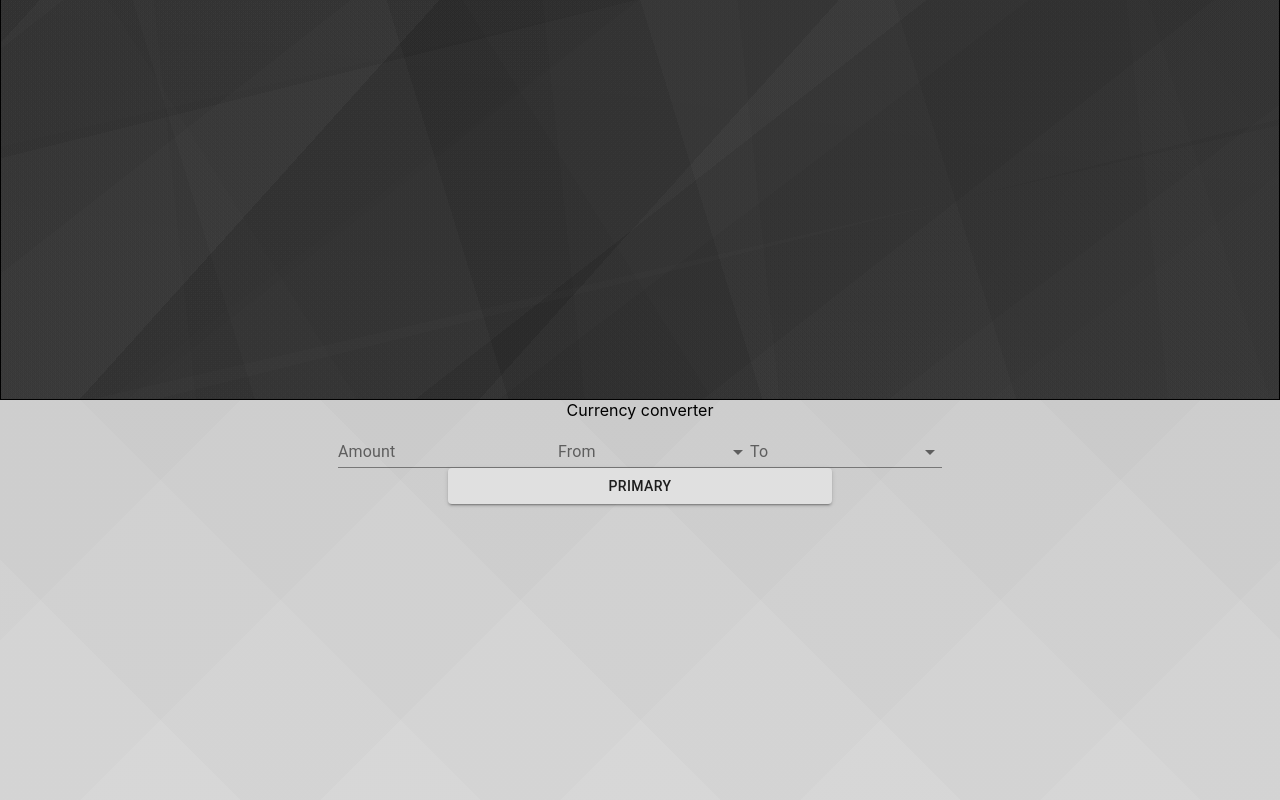
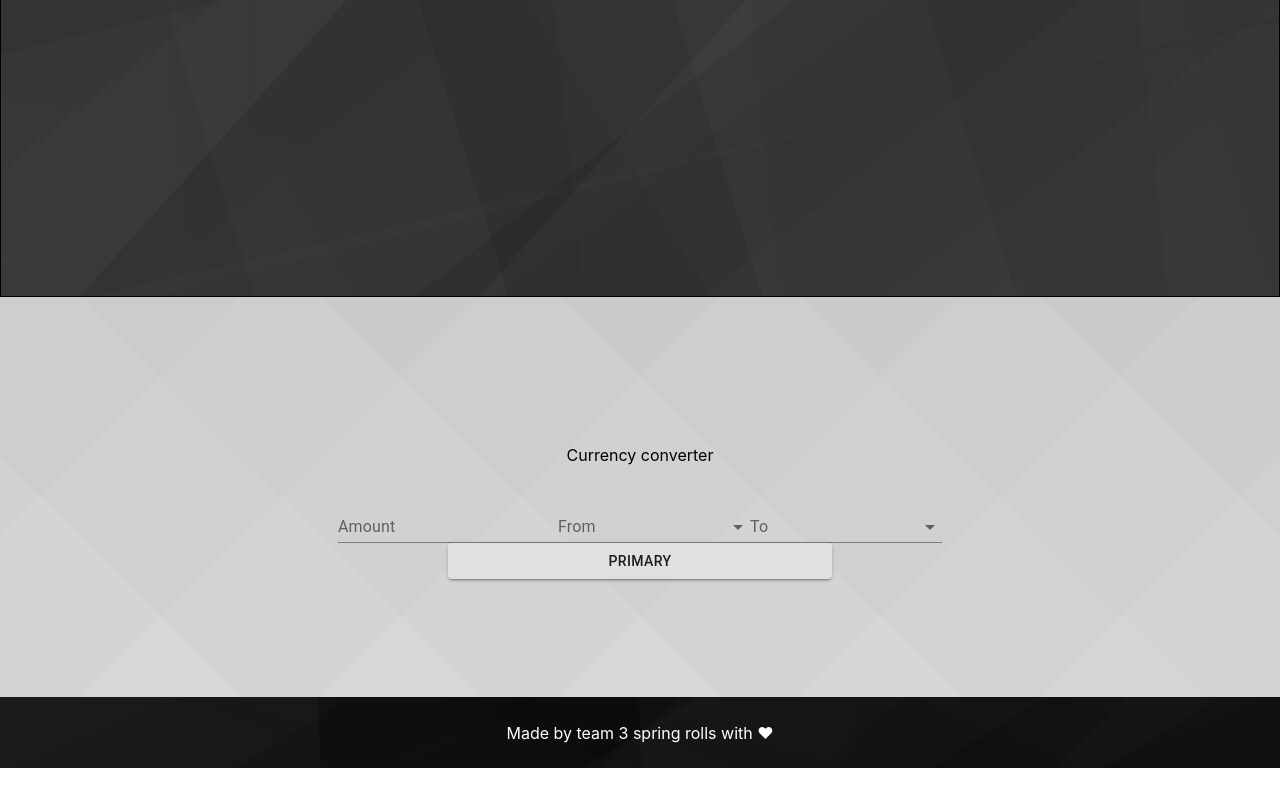
Before and after one commit to VickelLeung/SOEN487_A3, a React (Create React App) app: page / in a window 1280 px wide. Shown: the part 505-1305 px from the top of the page. After the commit the page ends 1273 px from the top, so only its background shows below. Built offline with nearby package versions, Linux system fonts and the light colour scheme; no server answers.

Commit message:
updated client

```diff
--- a/src/App.js
+++ b/src/App.js
@@ -5,13 +5,15 @@ import "./App.css";
 import { Homepage } from "./Section/Homepage";
 import { Navigation } from "./component/Navigation/Navigation";
 import { ConvertCurrency } from "./Section/ConvertCurrency";
+import { Footer } from "./Section/Footer";
 
 function App() {
   return (
     <Wrapper>
-      <Navigation />
+      {/* <Navigation /> */}
       <Homepage />
       <ConvertCurrency />
+      <Footer />
     </Wrapper>
   );
 }
--- a/src/Section/ConvertCurrency.js
+++ b/src/Section/ConvertCurrency.js
@@ -6,44 +6,98 @@ import InputLabel from "@material-ui/core/InputLabel";
 import MenuItem from "@material-ui/core/MenuItem";
 import FormControl from "@material-ui/core/FormControl";
 import Select from "@material-ui/core/Select";
+import axios from "axios";
 
 class ConvertCurrency extends PureComponent {
+  state = {
+    amount: "",
+    fromCurrency: "",
+    toCurrency: ""
+  };
+
+  componentDidMount = () => {
+    axios
+      .get("https://soen487a2backend.herokuapp.com/API/convert_currency")
+      .then(res => {
+        console.log(res.data);
+      })
+      .catch(err => {
+        console.log(err);
+      });
+  };
+
+  convertCurrency = () => {};
+
+  setFromCurrency = currency => {
+    this.setState({ FromCurrency: currency });
+  };
+
+  setToCurrency = currency => {
+    this.setState({ toCurrency: currency });
+  };
+
   render() {
     return (
       <Wrapper>
-        <Title>Currency converter</Title>
         <ContentContainer>
+          <Title>Currency converter</Title>
           <FormContainer>
-            <TextField label="Amount" />
+            <TextField
+              label="Amount"
+              onChange={e => {
+                this.setState({ amount: e.target.value });
+              }}
+            />
 
             <FormControl>
               <InputLabel>From</InputLabel>
               <FromInput
-              // value={age}
-              //   onChange={handleChange}
+                // value={age}
+                value={this.state.fromCurrency}
+                //   onChange={handleChange}
               >
-                <MenuItem value={10}>CAD</MenuItem>
-                <MenuItem value={20}>USD</MenuItem>
-                <MenuItem value={30}>EURO</MenuItem>
-                <MenuItem value={30}>GDPB</MenuItem>
+                <MenuItem onClick={() => this.setFromCurrency("CADSD")}>
+                  CAD
+                </MenuItem>
+                <MenuItem onClick={() => this.setFromCurrency("USD")}>
+                  USD
+                </MenuItem>
+                <MenuItem onClick={() => this.setFromCurrency("EURO")}>
+                  EURO
+                </MenuItem>
+                <MenuItem onClick={() => this.setFromCurrency("GDPB")}>
+                  GDPB
+                </MenuItem>
               </FromInput>
             </FormControl>
 
             <FormControl>
               <InputLabel>To</InputLabel>
               <FromInput
-              // value={age}
-              //   onChange={handleChange}
+                value={this.state.toCurrency}
+                // onChange={handleChange}
               >
-                <MenuItem value={10}>CAD</MenuItem>
-                <MenuItem value={20}>USD</MenuItem>
-                <MenuItem value={30}>EURO</MenuItem>
-                <MenuItem value={30}>GDPB</MenuItem>
+                <MenuItem onClick={() => this.setToCurrency("CAD")}>
+                  CAD
+                </MenuItem>
+                <MenuItem onClick={() => this.setToCurrency("USD")}>
+                  USD
+                </MenuItem>
+                <MenuItem onClick={() => this.setToCurrency("EURO")}>
+                  EURO
+                </MenuItem>
+                <MenuItem onClick={() => this.setToCurrency("GDPB")}>
+                  GDPB
+                </MenuItem>
               </FromInput>
             </FormControl>
           </FormContainer>
 
-          <SubmitBtn variant="contained">Primary</SubmitBtn>
+          <SubmitBtn onClick={this.convertCurrency} variant="contained">
+            Primary
+          </SubmitBtn>
+          {this.state.fromCurrency}
+          {this.state.toCurrency}
         </ContentContainer>
       </Wrapper>
     );
@@ -52,7 +106,9 @@ class ConvertCurrency extends PureComponent {
 
 export { ConvertCurrency };
 
-const Title = styled.div``;
+const Title = styled.div`
+  margin: 5% 0;
+`;
 
 const ContentContainer = styled.div`
   display: flex;
@@ -78,6 +134,8 @@ const SubmitBtn = styled(Button)`
 `;
 
 const Wrapper = styled.div`
+  display: flex;
+  justify-content: center;
   height: 50vh;
   text-align: center;
   background: linear-gradient(
--- /dev/null
+++ b/src/Section/Footer.js
@@ -0,0 +1,133 @@
+import React, { PureComponent } from "react";
+import styled from "styled-components";
+
+class Footer extends PureComponent {
+  render() {
+    return (
+      <Wrapper>
+        <Container>Made by team 3 spring rolls with ♥</Container>
+      </Wrapper>
+    );
+  }
+}
+
+export { Footer };
+
+const Container = styled.div`
+  padding: 2% 0;
+  display: flex;
+  justify-content: center;
+  align-items: center;
+  color: white;
+`;
+
+const Wrapper = styled.div`
+  background: linear-gradient(
+      200deg,
+      rgba(213, 213, 213, 0.01) 0%,
+      rgba(213, 213, 213, 0.01) 14.286%,
+      rgba(140, 140, 140, 0.01) 14.286%,
+      rgba(140, 140, 140, 0.01) 28.572%,
+      rgba(52, 52, 52, 0.01) 28.572%,
+      rgba(52, 52, 52, 0.01) 42.858%,
+      rgba(38, 38, 38, 0.01) 42.858%,
+      rgba(38, 38, 38, 0.01) 57.144%,
+      rgba(159, 159, 159, 0.01) 57.144%,
+      rgba(159, 159, 159, 0.01) 71.42999999999999%,
+      rgba(71, 71, 71, 0.01) 71.43%,
+      rgba(71, 71, 71, 0.01) 85.71600000000001%,
+      rgba(88, 88, 88, 0.01) 85.716%,
+      rgba(88, 88, 88, 0.01) 100.002%
+    ),
+    linear-gradient(
+      337deg,
+      rgba(25, 25, 25, 0.01) 0%,
+      rgba(25, 25, 25, 0.01) 12.5%,
+      rgba(150, 150, 150, 0.01) 12.5%,
+      rgba(150, 150, 150, 0.01) 25%,
+      rgba(84, 84, 84, 0.01) 25%,
+      rgba(84, 84, 84, 0.01) 37.5%,
+      rgba(85, 85, 85, 0.01) 37.5%,
+      rgba(85, 85, 85, 0.01) 50%,
+      rgba(188, 188, 188, 0.01) 50%,
+      rgba(188, 188, 188, 0.01) 62.5%,
+      rgba(80, 80, 80, 0.01) 62.5%,
+      rgba(80, 80, 80, 0.01) 75%,
+      rgba(73, 73, 73, 0.01) 75%,
+      rgba(73, 73, 73, 0.01) 87.5%,
+      rgba(219, 219, 219, 0.01) 87.5%,
+      rgba(219, 219, 219, 0.01) 100%
+    ),
+    linear-gradient(
+      203deg,
+      rgba(233, 233, 233, 0.01) 0%,
+      rgba(233, 233, 233, 0.01) 25%,
+      rgba(114, 114, 114, 0.01) 25%,
+      rgba(114, 114, 114, 0.01) 50%,
+      rgba(164, 164, 164, 0.01) 50%,
+      rgba(164, 164, 164, 0.01) 75%,
+      rgba(228, 228, 228, 0.01) 75%,
+      rgba(228, 228, 228, 0.01) 100%
+    ),
+    linear-gradient(
+      317deg,
+      rgba(139, 139, 139, 0.02) 0%,
+      rgba(139, 139, 139, 0.02) 16.667%,
+      rgba(44, 44, 44, 0.02) 16.667%,
+      rgba(44, 44, 44, 0.02) 33.334%,
+      rgba(166, 166, 166, 0.02) 33.334%,
+      rgba(166, 166, 166, 0.02) 50.001000000000005%,
+      rgba(2, 2, 2, 0.02) 50.001%,
+      rgba(2, 2, 2, 0.02) 66.668%,
+      rgba(23, 23, 23, 0.02) 66.668%,
+      rgba(23, 23, 23, 0.02) 83.33500000000001%,
+      rgba(21, 21, 21, 0.02) 83.335%,
+      rgba(21, 21, 21, 0.02) 100.002%
+    ),
+    linear-gradient(
+      328deg,
+      rgba(3, 3, 3, 0.03) 0%,
+      rgba(3, 3, 3, 0.03) 12.5%,
+      rgba(116, 116, 116, 0.03) 12.5%,
+      rgba(116, 116, 116, 0.03) 25%,
+      rgba(214, 214, 214, 0.03) 25%,
+      rgba(214, 214, 214, 0.03) 37.5%,
+      rgba(217, 217, 217, 0.03) 37.5%,
+      rgba(217, 217, 217, 0.03) 50%,
+      rgba(68, 68, 68, 0.03) 50%,
+      rgba(68, 68, 68, 0.03) 62.5%,
+      rgba(118, 118, 118, 0.03) 62.5%,
+      rgba(118, 118, 118, 0.03) 75%,
+      rgba(200, 200, 200, 0.03) 75%,
+      rgba(200, 200, 200, 0.03) 87.5%,
+      rgba(198, 198, 198, 0.03) 87.5%,
+      rgba(198, 198, 198, 0.03) 100%
+    ),
+    linear-gradient(
+      97deg,
+      rgba(195, 195, 195, 0.03) 0%,
+      rgba(195, 195, 195, 0.03) 16.667%,
+      rgba(177, 177, 177, 0.03) 16.667%,
+      rgba(177, 177, 177, 0.03) 33.334%,
+      rgba(170, 170, 170, 0.03) 33.334%,
+      rgba(170, 170, 170, 0.03) 50.001000000000005%,
+      rgba(158, 158, 158, 0.03) 50.001%,
+      rgba(158, 158, 158, 0.03) 66.668%,
+      rgba(121, 121, 121, 0.03) 66.668%,
+      rgba(121, 121, 121, 0.03) 83.33500000000001%,
+      rgba(146, 146, 146, 0.03) 83.335%,
+      rgba(146, 146, 146, 0.03) 100.002%
+    ),
+    linear-gradient(
+      268deg,
+      rgba(103, 103, 103, 0.03) 0%,
+      rgba(103, 103, 103, 0.03) 25%,
+      rgba(112, 112, 112, 0.03) 25%,
+      rgba(112, 112, 112, 0.03) 50%,
+      rgba(4, 4, 4, 0.03) 50%,
+      rgba(4, 4, 4, 0.03) 75%,
+      rgba(227, 227, 227, 0.03) 75%,
+      rgba(227, 227, 227, 0.03) 100%
+    ),
+    linear-gradient(90deg, hsl(98, 0%, 0%), hsl(98, 0%, 0%));
+`;
--- a/src/Section/Homepage.js
+++ b/src/Section/Homepage.js
@@ -5,7 +5,12 @@ class Homepage extends PureComponent {
   render() {
     return (
       <Wrapper>
-        <Title>Welcome to Financepify</Title>
+        <Container>
+          <Title>Welcome to Financeshipfy</Title>
+          <Description>
+            Keep track of your stock and convert any currency on the fly
+          </Description>
+        </Container>
       </Wrapper>
     );
   }
@@ -19,10 +24,20 @@ const Title = styled.h2`
   font-size: 2em;
 `;
 
+const Description = styled.div`
+  color: white;
+`;
+
+const Container = styled.div``;
+
 const Wrapper = styled.div`
   height: 100vh;
   text-align: center;
   border: 0.5px solid;
+  flex-diretion: column;
+  display: flex;
+  justify-content: center;
+  align-items: center;
   background: linear-gradient(
       323deg,
       rgba(255, 255, 255, 0.01) 0%,
```
